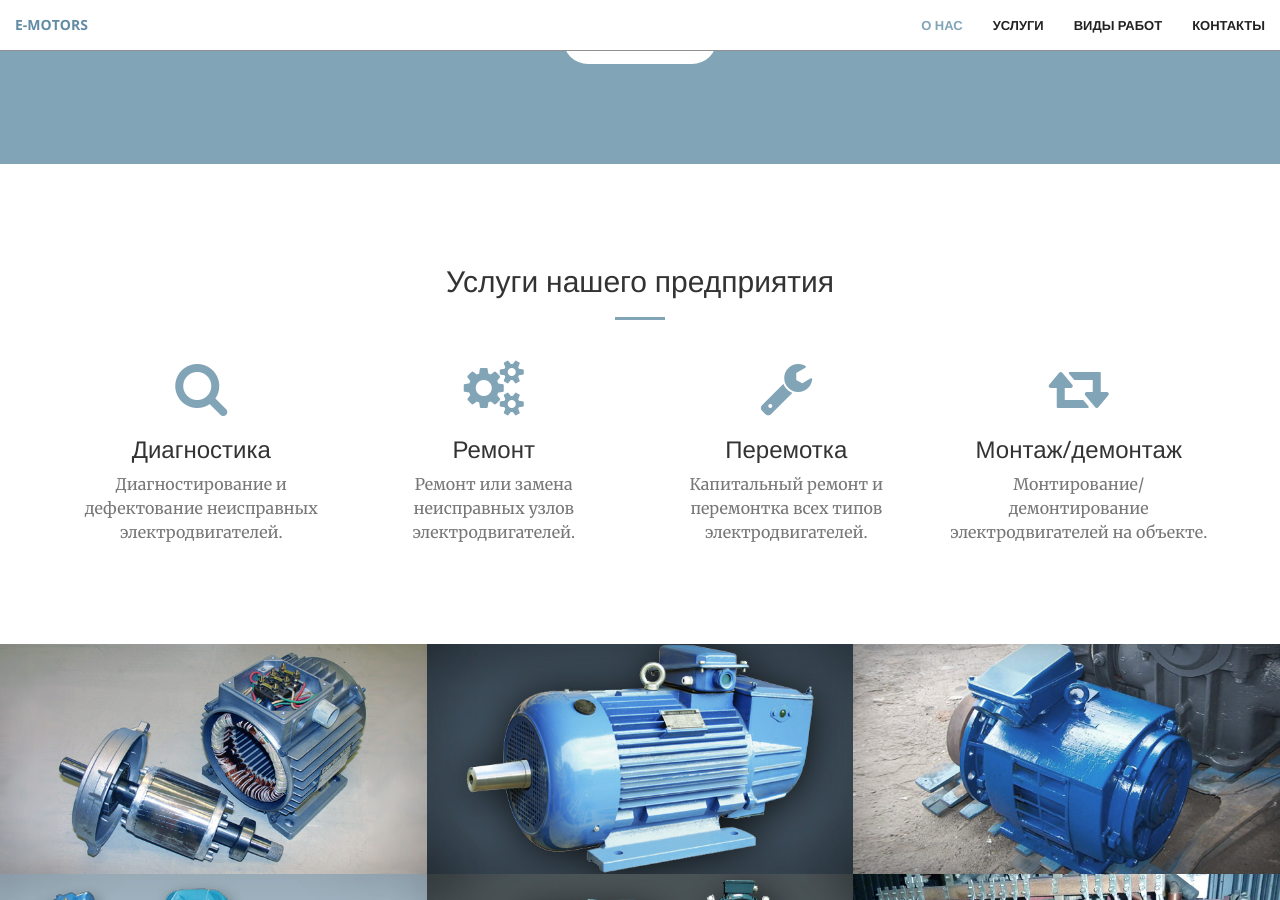
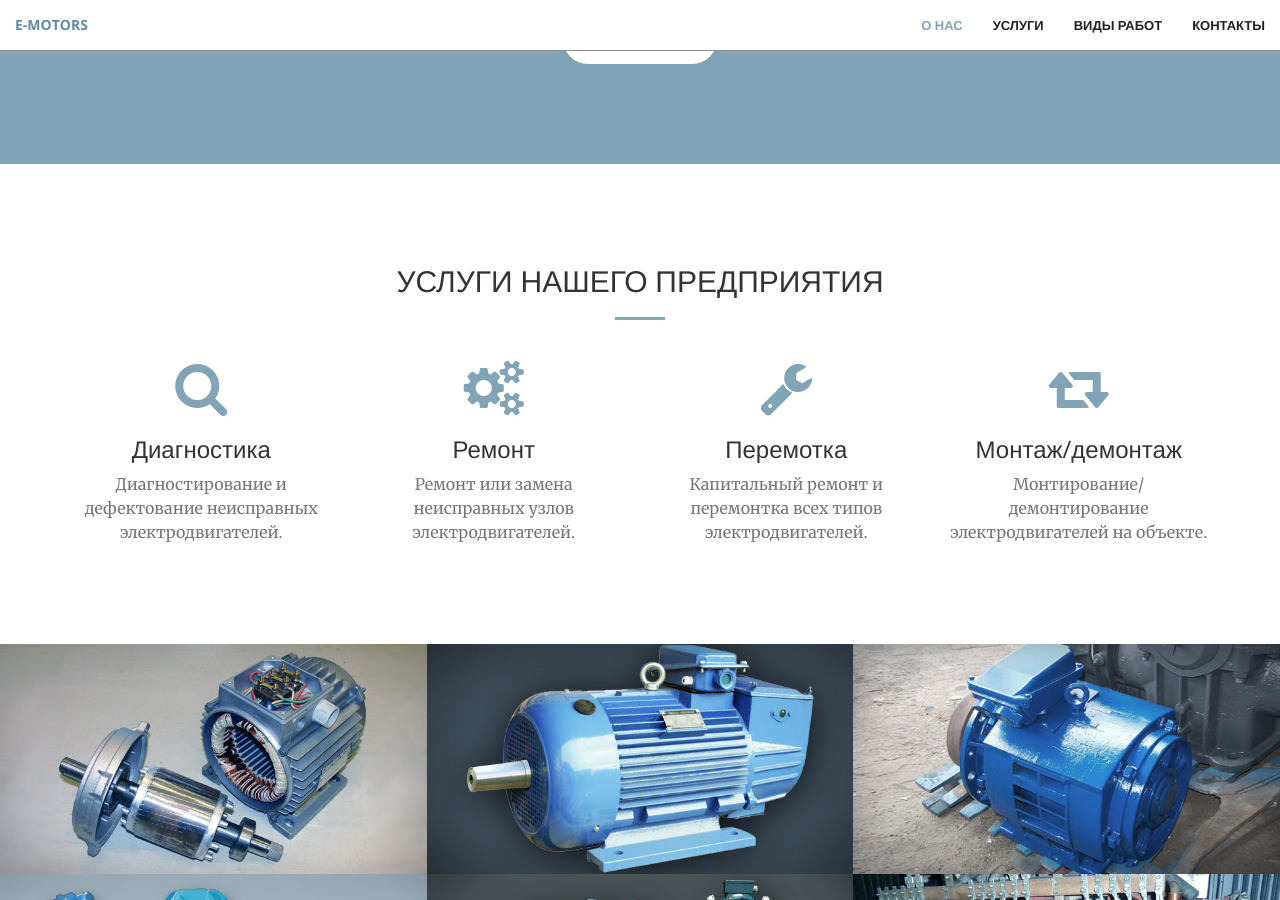
Before and after one commit to Magnum800/e-motors, a Jekyll site: the page built from index.html, in a window 1280 px wide and 900 px high, scrolled down 1226 px. Built offline with Jekyll 4.4.1, drawn with Linux system fonts in a browser that asks for light colours.

Commit message:
Update services.html

```diff
--- a/_includes/services.html
+++ b/_includes/services.html
@@ -2,7 +2,7 @@
     <div class="container">
         <div class="row">
             <div class="col-lg-12 text-center">
-                <h2 class="section-heading">Услуги нашего предприятия</h2>
+                <h2 class="section-heading">УСЛУГИ НАШЕГО ПРЕДПРИЯТИЯ</h2>
                 <hr class="primary">
             </div>
         </div>
```
